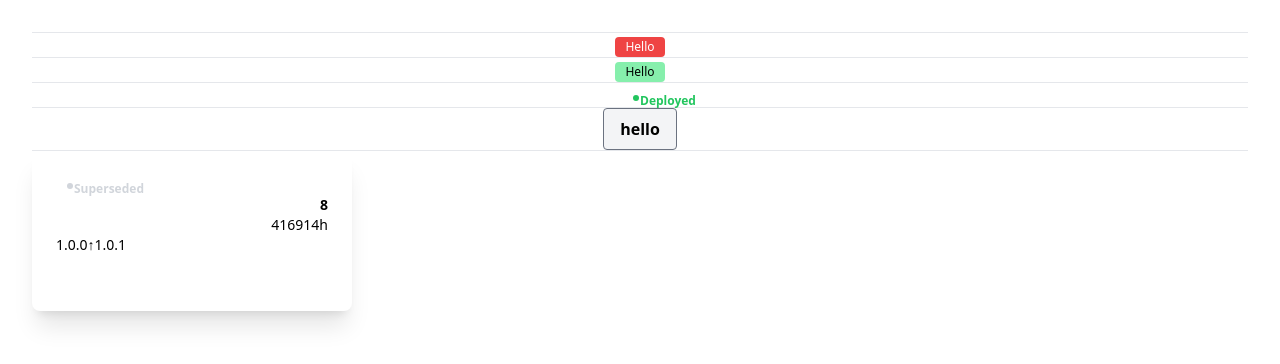
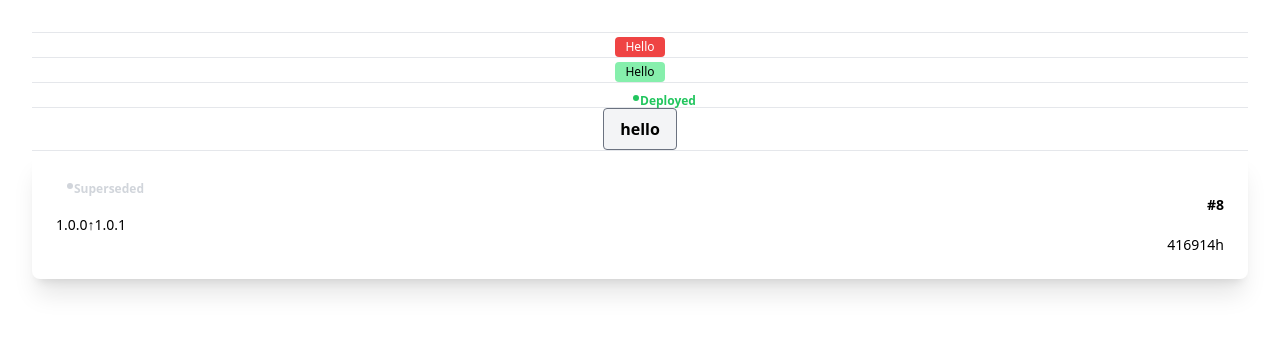
Before and after one commit to komodorio/helm-dashboard, a React (Vite) app in the folder dashboard/: page / in a window 1280 px wide. Shown: the top 364 px of the page. Built offline with nearby package versions, Linux system fonts and the light colour scheme.

Commit message:
adding all changes before push

```diff
--- a/dashboard/src/App.tsx
+++ b/dashboard/src/App.tsx
@@ -16,7 +16,8 @@ function App() {
       <Button onClick={()=>{return}}> hello</Button>
       <hr />
       <RevisionCard revisionDate={new Date('August 19, 1975 23:15:30')}
-        revision={"8"} previousVersion={"1.0.0"} currentVersion={"1.0.1"} statusCode={"Superseded"}/>
+        revision={"8"} previousVersion={"1.0.0"} currentVersion={"1.0.1"}
+        statusCode={"Superseded"} />
     </div>
   )
 }
--- a/dashboard/src/components/RevisionCard.tsx
+++ b/dashboard/src/components/RevisionCard.tsx
@@ -69,19 +69,29 @@ previousVersion: string, currentVersion: string,
 statusCode: 'Deployed' | 'Superseded' | 'Failed' }):
  JSX.Element {
     return (
-      <div className="card h-40 w-80">
+      <div className="card">
+
         {/* the status is displayed in the top left corner, using the Status component */}
-        {/* and also using tailwind css classes */}
         <div className="flex flex-row justify-start items-start">
           <Status statusCode={statusCode} />
         </div>
+
         {/* the revision number is displayed in the top right corner */}
-        {/* and also using tailwind css classes */}
         <div className="flex flex-row justify-end items-start">
-          <span className="text-sm font-bold">{revision}</span>
+          <span className="text-sm font-bold">#{revision}</span>
         </div>
-        {/* the revision age is displayed in the bottom right corner */}
-        {/* using  tailwind css classes */}
+
+        {/* the version-change sub part is displayed in the bottom left corner */}
+        <div className="flex flex-row justify-start items-end">
+          <span className="text-sm font-light">{previousVersion}</span>
+          {/* the correct symbol is displayed based on the previous and current */}
+          {/* automatically, and the symbol is displayed directly */}
+          {/* it's an up-arrow if the current version is higher than the previous, */}
+          {/* and a down-arrow if the current version is lower than the previous */}
+          {currentVersion > previousVersion ? <span className="text-sm font-light"> &#8593; </span> : <span className="text-sm font-light"> &#8595; </span>}
+          <span className="text-sm font-light">{currentVersion}</span>
+        </div>
+
         {/* if the revision was made longer than 60 seconds ago, the time is displayed in minutes */}
         {/* if the revision was made longer than 60 minutes ago, the time is displayed in hours */}
         <div className="flex flex-row justify-end items-end">
@@ -94,17 +104,7 @@ statusCode: 'Deployed' | 'Superseded' | 'Failed' }):
             }
           </span>
         </div>
-        {/* the version-change sub part is displayed in the bottom left corner */}
-        {/* and also using tailwind css classes */}
-        <div className="flex flex-row justify-start items-end">
-          <span className="text-sm font-light">{previousVersion}</span>
-          {/* the correct symbol is displayed based on the previous and current */}
-          {/* automatically, and the symbol is displayed directly */}
-          {/* it's an up-arrow if the current version is higher than the previous, */}
-          {/* and a down-arrow if the current version is lower than the previous */}
-          {currentVersion > previousVersion ? <span className="text-sm font-light"> &#8593; </span> : <span className="text-sm font-light"> &#8595; </span>}
-          <span className="text-sm font-light">{currentVersion}</span>
-        </div>
+
       </div>
     );
 }
```
